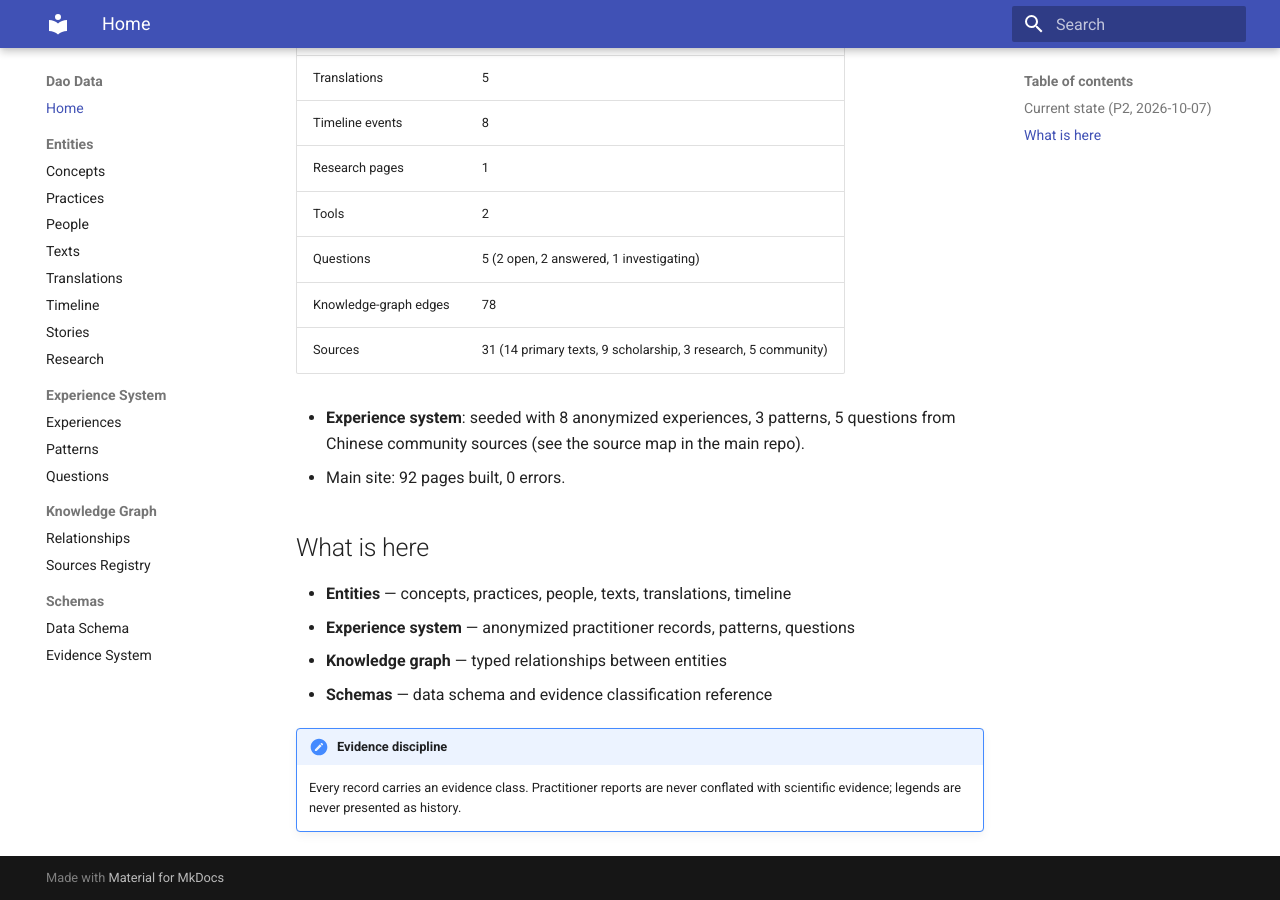
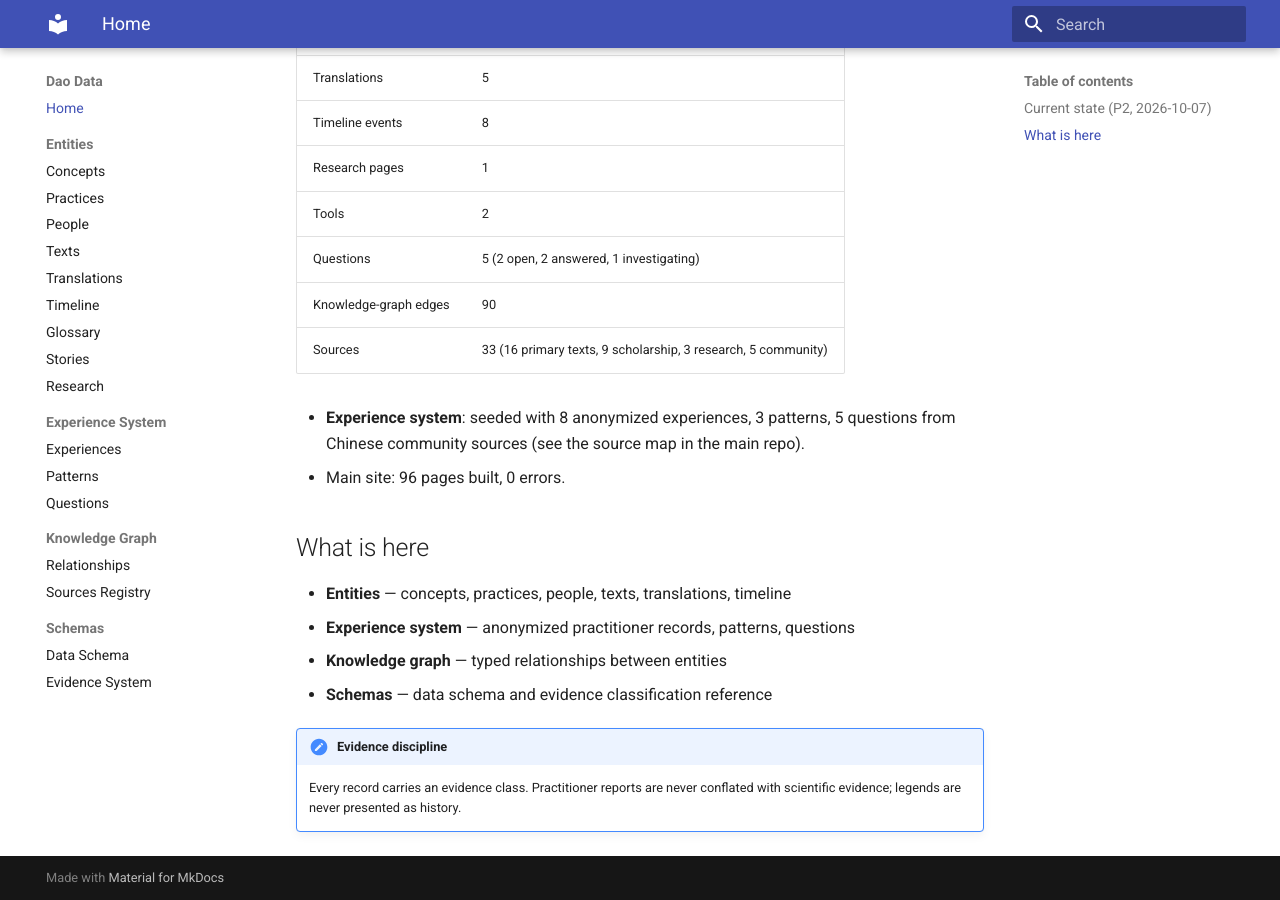
Before and after one commit to martinxionbiotech-max/data.dao, an MkDocs documentation site: the page built from docs/index.md, in a window 1280 px wide and 900 px high, scrolled down 613 px. Built offline with MkDocs 1.6.1 and Material for MkDocs 9.7.7, drawn with Linux system fonts in a browser that asks for light colours.

Commit message:
Batch 6 sync: glossary entity page, graph 90 edges, sources 33

```diff
--- a/docs/index.md
+++ b/docs/index.md
@@ -21,12 +21,12 @@
 | Research pages | 1 |
 | Tools | 2 |
 | Questions | 5 (2 open, 2 answered, 1 investigating) |
-| Knowledge-graph edges | 78 |
-| Sources | 31 (14 primary texts, 9 scholarship, 3 research, 5 community) |
+| Knowledge-graph edges | 90 |
+| Sources | 33 (16 primary texts, 9 scholarship, 3 research, 5 community) |
 
 - **Experience system**: seeded with 8 anonymized experiences, 3 patterns,
   5 questions from Chinese community sources (see the source map in the main repo).
-- Main site: 92 pages built, 0 errors.
+- Main site: 96 pages built, 0 errors.
 
 ## What is here
 
--- a/mkdocs.yml
+++ b/mkdocs.yml
@@ -18,6 +18,7 @@
       - Texts: entities/texts.md
       - Translations: entities/translations.md
       - Timeline: entities/timeline.md
+      - Glossary: entities/glossary.md
       - Stories: entities/stories.md
       - Research: entities/research.md
   - Experience System:
```
Also changed, not shown: docs/entities/glossary.md (added, +22 -0 lines), docs/graph/relationships.md (+18 -12 lines), docs/graph/sources.md (+4 -2 lines).
